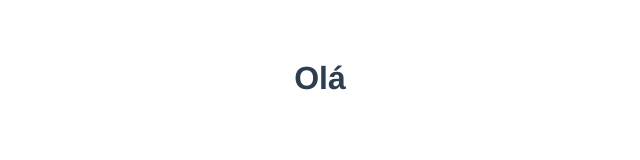
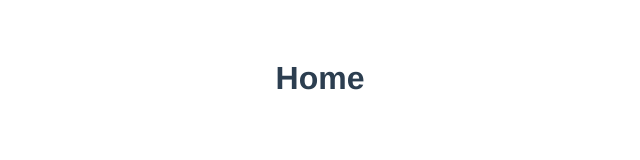
Before and after one commit to monafmenezes/calendar-vue, a Vue app: page / in a window 1280 px wide. Shown: the top 160 px of the page, without its empty margins (320-960 px from the left). Built offline with nearby package versions, Linux system fonts and the light colour scheme.

Commit message:
feat: create routes

```diff
--- a/package.json
+++ b/package.json
@@ -14,7 +14,9 @@
     "@fullcalendar/list": "^5.11.0",
     "@fullcalendar/timegrid": "^5.11.0",
     "@fullcalendar/vue3": "^5.11.1",
-    "vue": "^3.2.25"
+    "vue": "^3.2.25",
+    "vue-router": "4",
+    "vuex": "^4.0.2"
   },
   "devDependencies": {
     "@vitejs/plugin-vue": "^2.3.3",
--- a/src/App.vue
+++ b/src/App.vue
@@ -1,5 +1,7 @@
 <template>
-  <h1>Olá</h1>
+  <div>
+    <router-view/>
+  </div>
 </template>
 
 <script>
--- a/src/main.js
+++ b/src/main.js
@@ -1,4 +1,5 @@
 import { createApp } from 'vue'
 import App from './App.vue'
+import router from './router';
 
-createApp(App).mount('#app')
+createApp(App).use(router).mount('#app')
--- /dev/null
+++ b/src/router/index.js
@@ -0,0 +1,16 @@
+import { createRouter, createWebHistory } from 'vue-router'
+import Home from '../views/Home.vue'
+
+const routes = [
+  {
+    path: '/',
+    name: 'Home',
+    component: Home
+  }
+]
+const router = createRouter({
+  history: createWebHistory(),
+  routes
+})
+
+export default router
--- /dev/null
+++ b/src/views/Home.vue
@@ -0,0 +1,13 @@
+<template>
+  <h1>Home</h1>
+</template>
+
+<script>
+export default {
+
+}
+</script>
+
+<style>
+
+</style>
```
Also changed, not shown: 1 other file (tests, documents, lock files or other folders).
